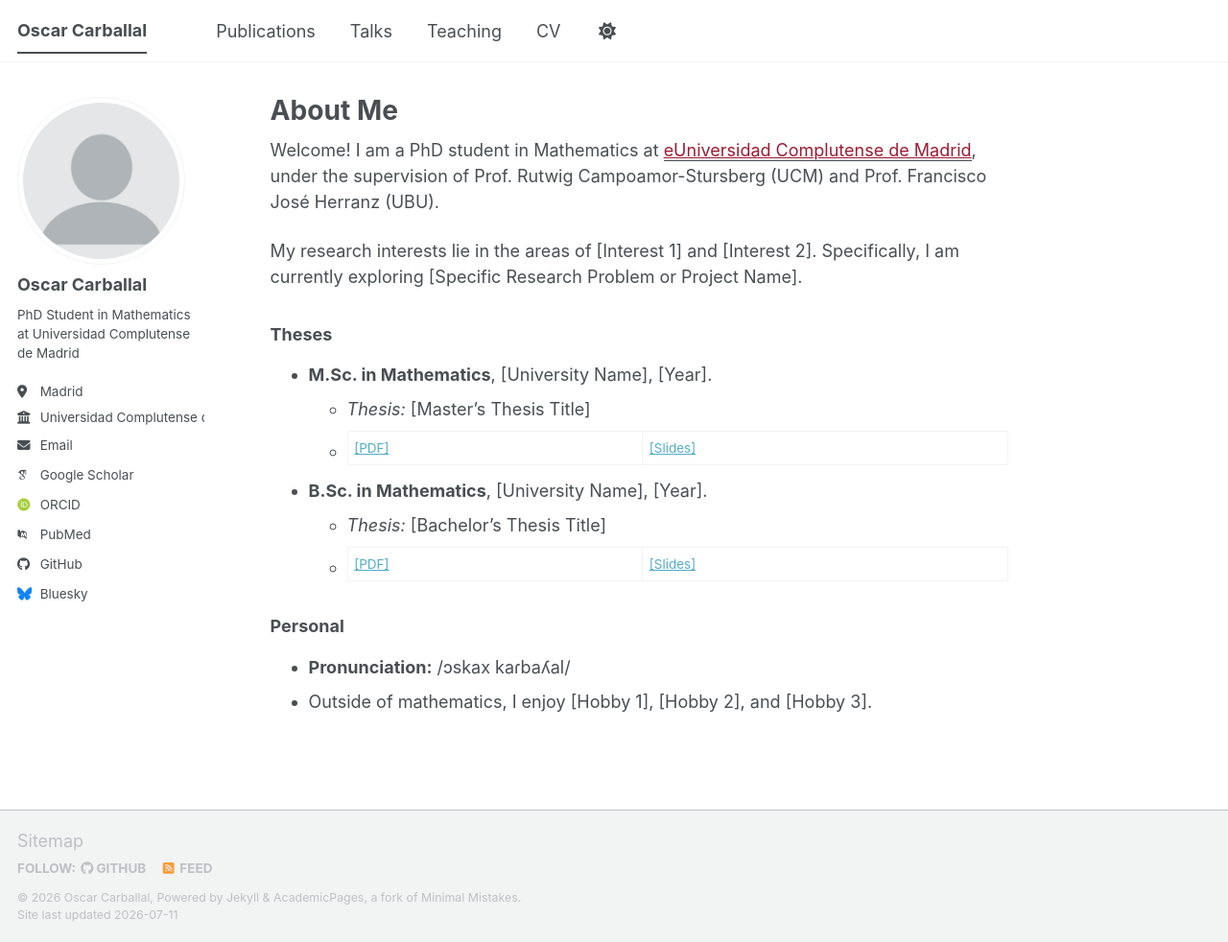
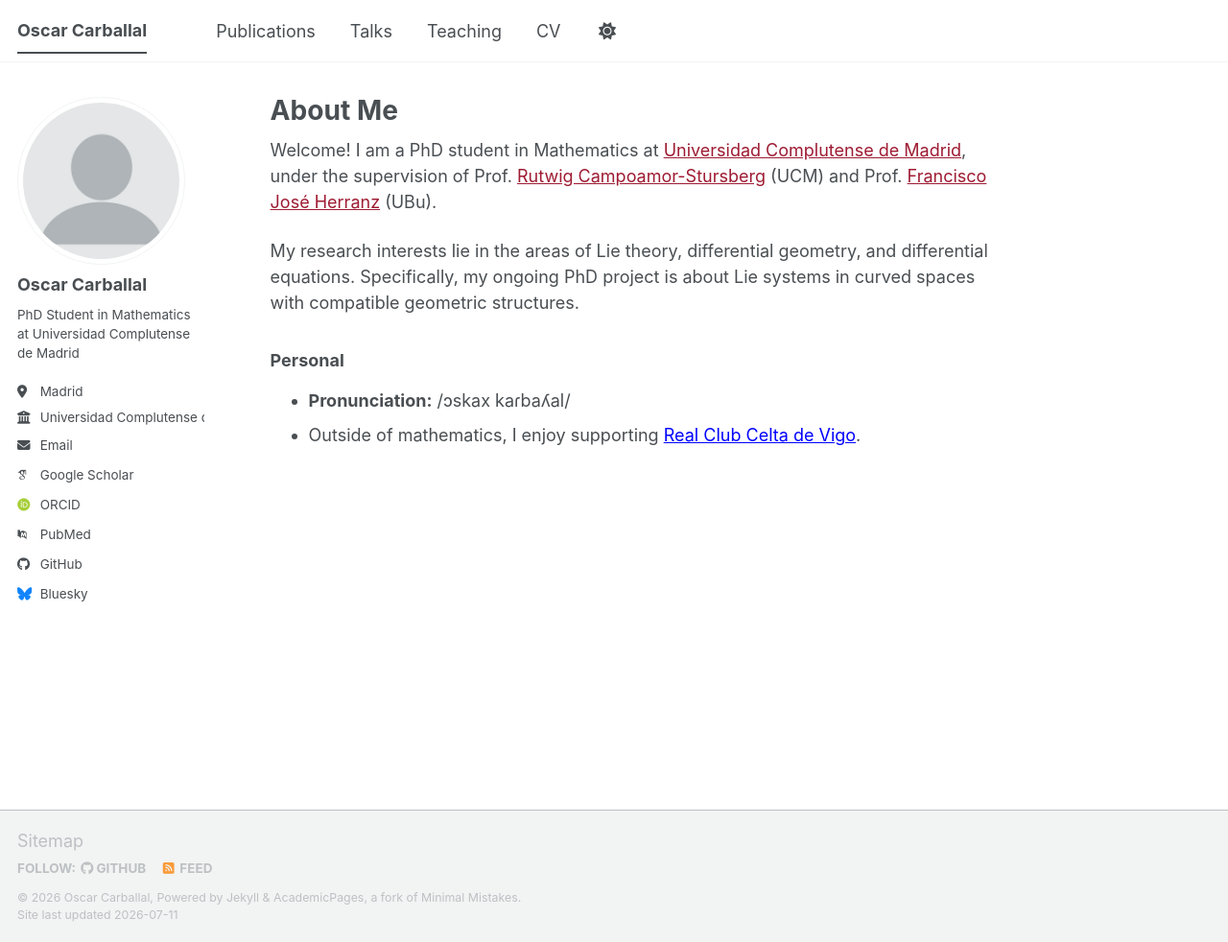
Before and after one commit to oscarballal/oscarballal.github.io, a Jekyll site: the page built from _pages/about.md, in a window 1280 px wide and 982 px high. Shown: the whole window at 96% size. Built offline with Jekyll 4.4.1, drawn with Linux system fonts in a browser that asks for light colours; some web fonts are replaced; a script bundle is joined from its source files by our own code; library files that are not in the unit come from our copies.

Commit message:
Update about.md

```diff
--- a/_pages/about.md
+++ b/_pages/about.md
@@ -7,20 +7,11 @@ redirect_from:
   - /about.html
 ---
 
-Welcome! I am a PhD student in Mathematics at <a href="https://matematicas.ucm.es" style="color: #9E1B32;"><u>eUniversidad Complutense de Madrid</u></a>, under the supervision of Prof. Rutwig Campoamor-Stursberg (UCM) and Prof. Francisco José Herranz (UBU).
+Welcome! I am a PhD student in Mathematics at <a href="https://matematicas.ucm.es" style="color: #9E1B32; text-decoration: underline; border-bottom: none;">Universidad Complutense de Madrid</a>, under the supervision of Prof. <a href="https://www.ucm.es/imi/rutwig-campoamor-stursberg" style="color: #9E1B32; text-decoration: underline; border-bottom: none;">Rutwig Campoamor-Stursberg</a> (UCM) and Prof. <a href="https://investigacion.ubu.es/investigadores/35246/detalle" style="color: #9E1B32; text-decoration: underline; border-bottom: none;">Francisco José Herranz</a> (UBu).
 
-My research interests lie in the areas of [Interest 1] and [Interest 2]. Specifically, I am currently exploring [Specific Research Problem or Project Name].
-
-### Theses
-
-* **M.Sc. in Mathematics**, [University Name], [Year].
-  * *Thesis:* [Master's Thesis Title]
-  * [[PDF]]([link-to-master-pdf]) | [[Slides]]([link-to-master-slides])
-* **B.Sc. in Mathematics**, [University Name], [Year].
-  * *Thesis:* [Bachelor's Thesis Title]
-  * [[PDF]]([link-to-bachelor-pdf]) | [[Slides]]([link-to-bachelor-slides])
+My research interests lie in the areas of Lie theory, differential geometry, and differential equations. Specifically, my ongoing PhD project is about Lie systems in curved spaces with compatible geometric structures.
 
 ### Personal
 
-* **Pronunciation:** /ɔskax kaɾbaʎal/
-* Outside of mathematics, I enjoy [Hobby 1], [Hobby 2], and [Hobby 3].
+* **Pronunciation:** <span class="ipa">/ɔskax kaɾbaʎal/</span>
+* Outside of mathematics, I enjoy supporting <a href="https://rccelta.es" style="color: blue; text-decoration: underline; border-bottom: none;">Real Club Celta de Vigo</a>.
```
